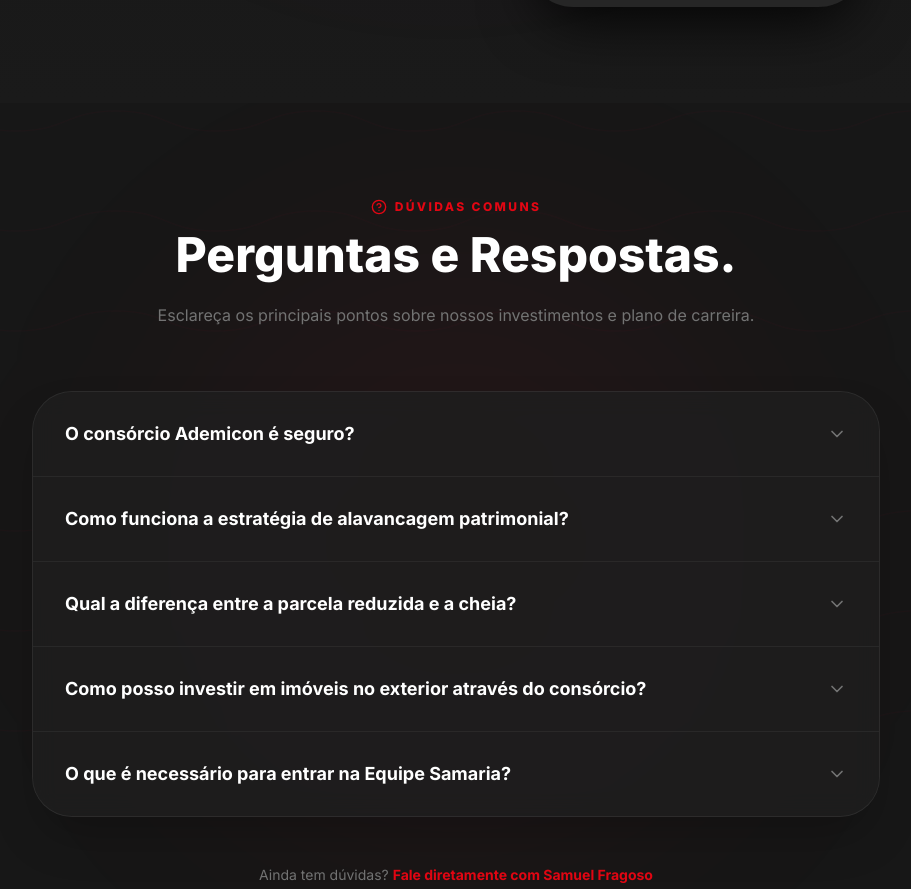
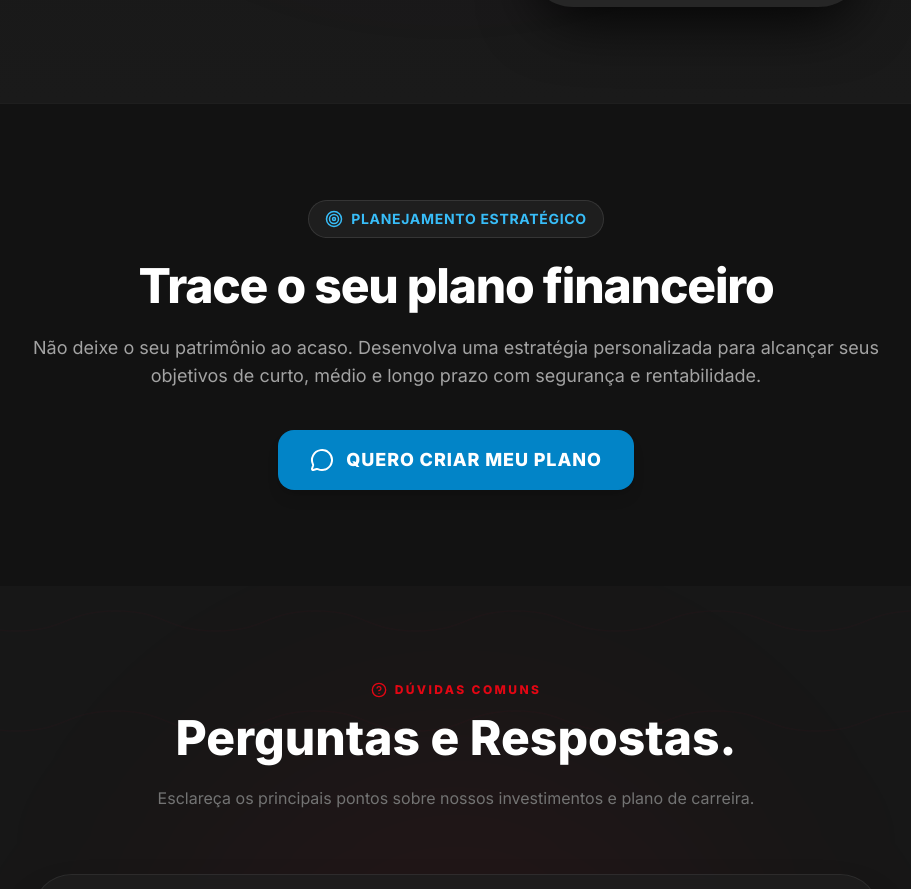
Before and after one commit to samuelpxfragoso-eng/samuel-fragoso-consultor, a React (Vite) app: page / in a window 1280 px wide. Shown: the part 7569-8458 px from the top of the page, without its empty margins (184-1095 px from the left). Built offline with nearby package versions, Linux system fonts and the light colour scheme.

Commit message:
feat: add FinancialPlan section
Integrate the new FinancialPlan component into the main landing page to provide users with a strategic planning call-to-action.

```diff
--- a/App.tsx
+++ b/App.tsx
@@ -8,6 +8,7 @@
 import { Authority } from './components/Authority.tsx';
 import { AdemiconInfo } from './components/AdemiconInfo.tsx';
 import { InstagramSection } from './components/InstagramSection.tsx';
+import { FinancialPlan } from './components/FinancialPlan.tsx';
 import { Simulator } from './components/Simulator.tsx';
 import { FAQ } from './components/FAQ.tsx';
 import { Footer } from './components/Footer.tsx';
@@ -56,6 +57,7 @@
           <Authority />
           <AdemiconInfo />
           <InstagramSection />
+          <FinancialPlan />
           <FAQ />
         </main>
         <Footer />
--- /dev/null
+++ b/components/FinancialPlan.tsx
@@ -0,0 +1,58 @@
+import React from 'react';
+import { motion } from 'motion/react';
+import { Target, MessageCircle } from 'lucide-react';
+
+export const FinancialPlan: React.FC = () => {
+  const message = "Quero criar meu plano";
+  const whatsappUrl = `https://wa.me/5541998009320?text=${encodeURIComponent(message)}`;
+
+  return (
+    <section className="py-24 bg-[#121212] border-t border-white/5">
+      <div className="container mx-auto px-6 max-w-4xl text-center">
+        <motion.div
+          initial={{ opacity: 0, y: 20 }}
+          whileInView={{ opacity: 1, y: 0 }}
+          viewport={{ once: true }}
+          className="inline-flex items-center gap-2 px-4 py-2 rounded-full bg-white/5 border border-white/10 text-sky-400 font-bold text-sm tracking-wider uppercase mb-6"
+        >
+          <Target size={18} />
+          Planejamento Estratégico
+        </motion.div>
+
+        <motion.h2
+          initial={{ opacity: 0, y: 20 }}
+          whileInView={{ opacity: 1, y: 0 }}
+          viewport={{ once: true }}
+          transition={{ delay: 0.1 }}
+          className="text-4xl md:text-5xl font-black text-white tracking-tight mb-6"
+        >
+          Trace o seu plano financeiro
+        </motion.h2>
+
+        <motion.p
+          initial={{ opacity: 0, y: 20 }}
+          whileInView={{ opacity: 1, y: 0 }}
+          viewport={{ once: true }}
+          transition={{ delay: 0.2 }}
+          className="text-neutral-400 text-lg mb-10"
+        >
+          Não deixe o seu patrimônio ao acaso. Desenvolva uma estratégia personalizada para alcançar seus objetivos de curto, médio e longo prazo com segurança e rentabilidade.
+        </motion.p>
+
+        <motion.a
+          initial={{ opacity: 0, scale: 0.9 }}
+          whileInView={{ opacity: 1, scale: 1 }}
+          viewport={{ once: true }}
+          transition={{ delay: 0.3 }}
+          href={whatsappUrl}
+          target="_blank"
+          rel="noopener noreferrer"
+          className="inline-flex items-center gap-3 bg-sky-600 hover:bg-sky-500 text-white px-8 py-4 rounded-2xl font-black text-lg transition-all transform hover:-translate-y-1 shadow-lg hover:shadow-sky-500/20 uppercase tracking-wider"
+        >
+          <MessageCircle size={24} />
+          Quero criar meu plano
+        </motion.a>
+      </div>
+    </section>
+  );
+};
```
